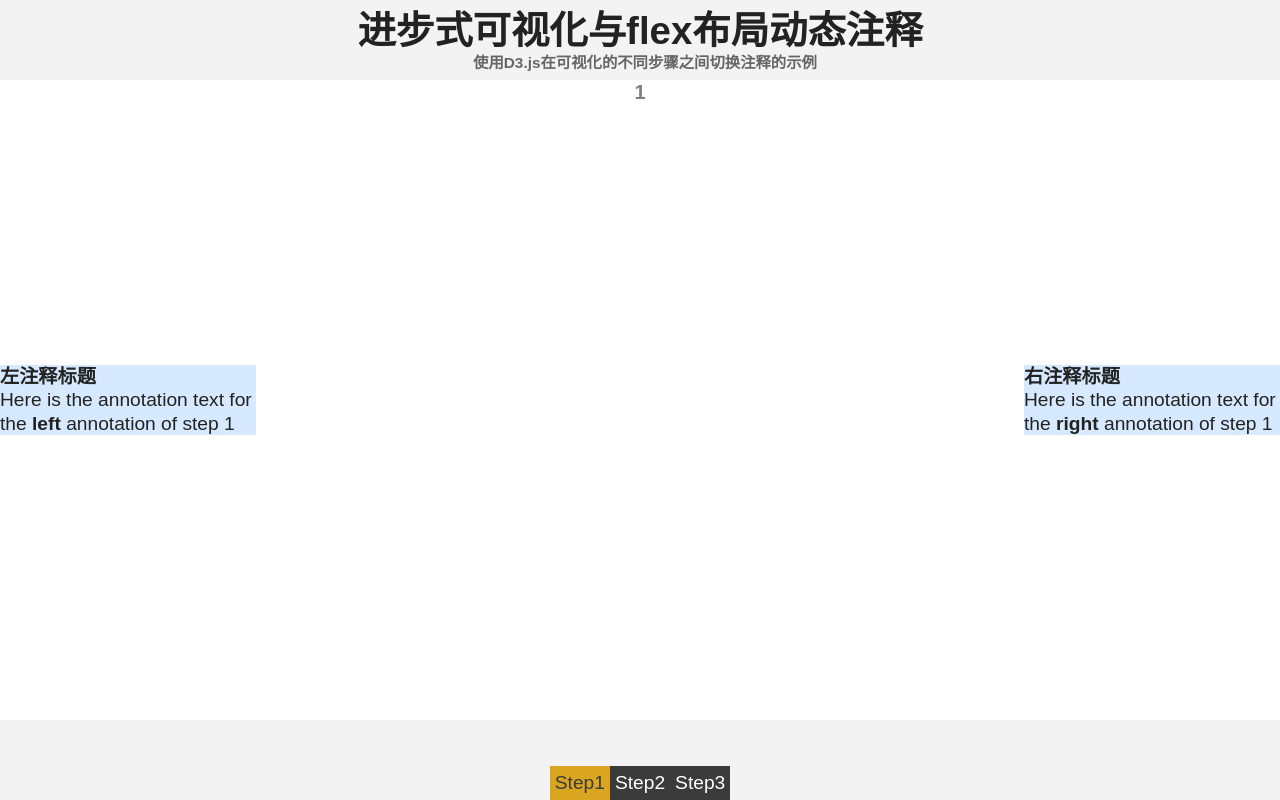
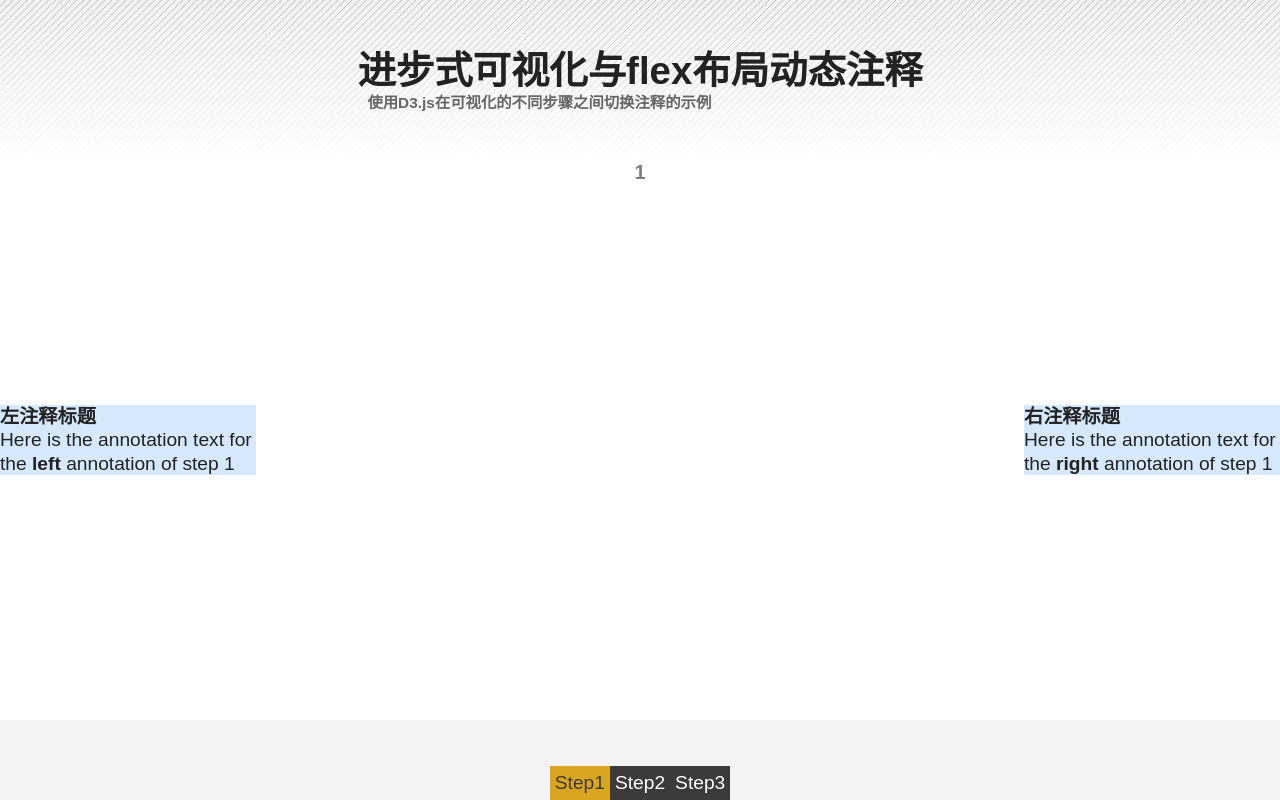
Before and after one commit to zhangzihaoDT/DESIGN2019-scrolltelling, a plain HTML site: page index.html in a window 1280 px wide. Drawn offline with Linux system fonts and the light colour scheme.

Commit message:
完成flex布局

```diff
--- a/index.html
+++ b/index.html
@@ -15,9 +15,12 @@
 <body>
   <div id="log"></div>
   <div id="container">
-    <div id="vis-tittle" class="testClass">
-      <h1>进步式可视化与flex布局动态注释</h1>
-      <h2 class="subtitle">使用D3.js在可视化的不同步骤之间切换注释的示例</h2>
+    <div id="vis-tittle">
+      <div class="headline-texture">
+        <h1>进步式可视化与flex布局动态注释</h1>
+        <h2 class="subtitle">使用D3.js在可视化的不同步骤之间切换注释的示例</h2>
+      </div>
+      <div class="headline-fade"></div>
     </div>
     <div id="vis-container">
       <div id="annotation-steps">
--- a/styles.css
+++ b/styles.css
@@ -40,7 +40,39 @@ a.active {
   flex-direction: column; /*垂直对齐*/
   justify-content: center; /*垂直居中*/
   align-items: center; /*元素居中*/
-  height: 10vh;
+  height: 20vh;
+  background: linear-gradient(
+    135deg,
+    rgba(232, 232, 232, 0) 40%,
+    #b0b0b0 40%,
+    #b0b0b0 50%,
+    rgba(232, 232, 232, 0) 50%,
+    rgba(232, 232, 232, 0) 90%,
+    #b0b0b0 90%,
+    #b0b0b0 100%
+  );
+  background-image: linear-gradient(
+    135deg,
+    rgba(232, 232, 232, 0) 40%,
+    rgb(176, 176, 176) 40%,
+    rgb(176, 176, 176) 50%,
+    rgba(232, 232, 232, 0) 50%,
+    rgba(232, 232, 232, 0) 90%,
+    rgb(176, 176, 176) 90%,
+    rgb(176, 176, 176) 100%
+  );
+  background-size: 7.07px 7.07px;
+  width: 100%;
+}
+.headline-texture {
+  z-index: 20;
+}
+.headline-fade {
+  height: 20vh;
+  position: absolute;
+  width: 100%;
+  z-index: 10;
+  background: linear-gradient(180deg, rgba(255, 255, 255, 0) 0%, #fff 100%);
 }
 #vis-nav {
   display: flex;
@@ -66,7 +98,7 @@ a.active {
   z-index: -1;
   overflow: hidden;
   background-color: #ffffff;
-  height: 80vh;
+  height: 70vh;
   position: absolute;
   left: 0;
   top: 0;
@@ -84,7 +116,7 @@ a.active {
   justify-content: space-between;
 }
 .Grid-1of3 {
-  height: calc(80vh / 3);
+  height: calc(70vh / 3);
 }
 .Grid-center {
   align-items: center;
```
